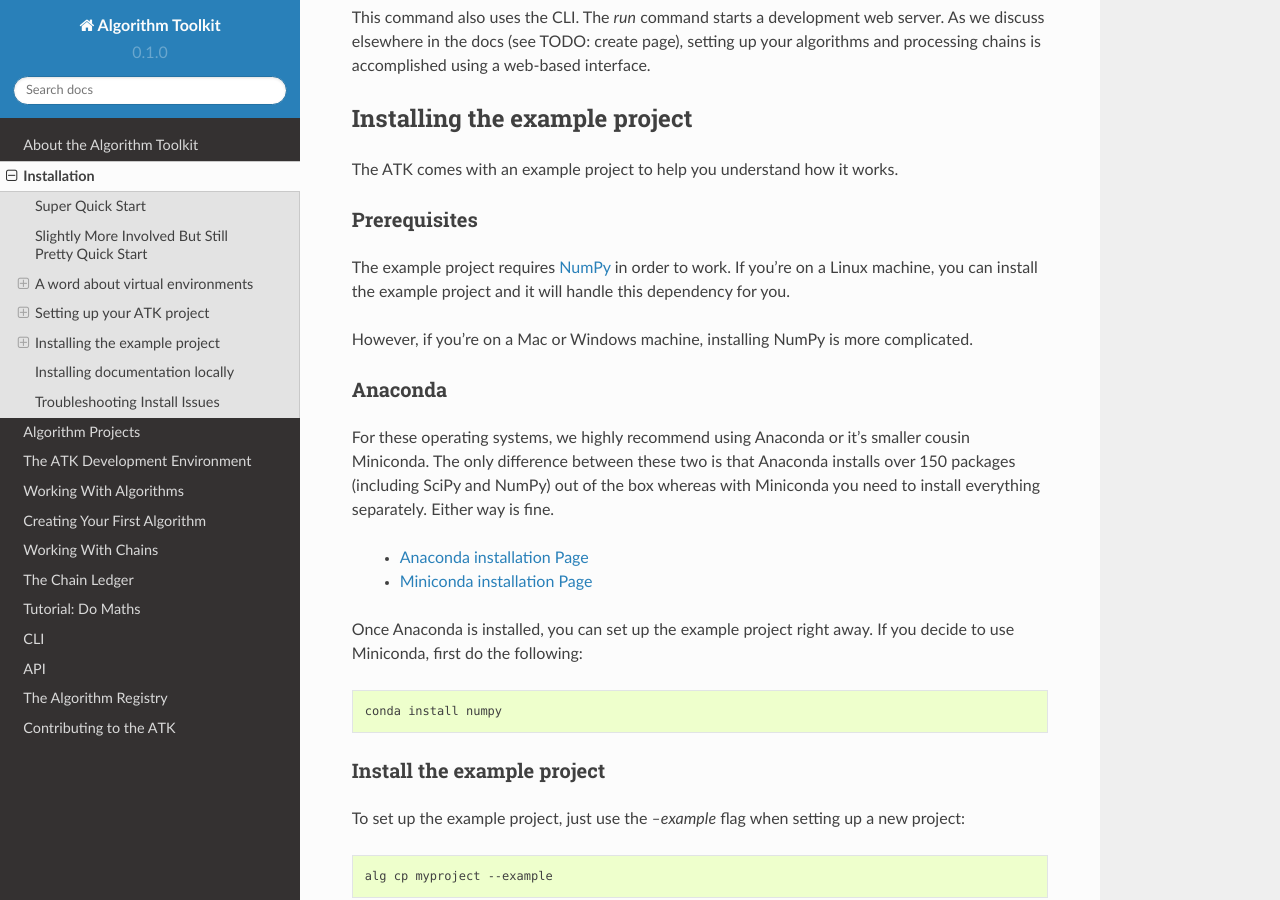
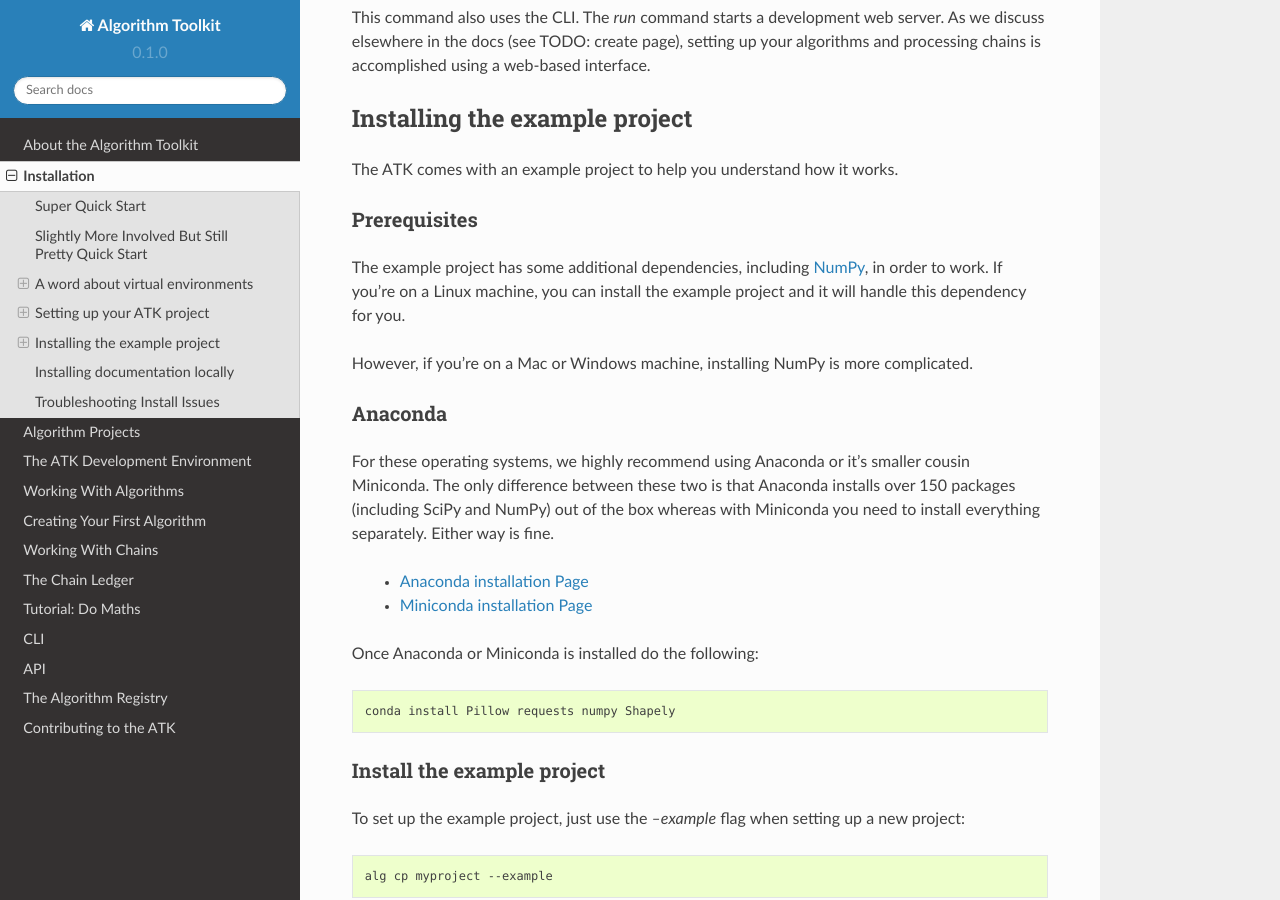
Before and after one commit to BeamIO-Inc/algorithm_toolkit, a Sphinx documentation site: the page built from docs/quick_start.rst, in a window 1280 px wide and 900 px high, scrolled down 2554 px. Built offline with Sphinx 7.4.7 and the Read the Docs theme 2.0.0, drawn with Linux system fonts in a browser that asks for light colours.

Commit message:
Modified setup.py to add more metadata. Also improved Windows install docs.

```diff
--- a/docs/quick_start.rst
+++ b/docs/quick_start.rst
@@ -122,7 +122,7 @@ The ATK comes with an example project to help you understand how it works.
 Prerequisites
 -------------
 
-The example project requires `NumPy <http://www.numpy.org/>`_ in order to work. If you're on a Linux machine, you can install the example project and it will handle this dependency for you.
+The example project has some additional dependencies, including `NumPy <http://www.numpy.org/>`_, in order to work. If you're on a Linux machine, you can install the example project and it will handle this dependency for you.
 
 However, if you're on a Mac or Windows machine, installing NumPy is more complicated.
 
@@ -134,11 +134,11 @@ For these operating systems, we highly recommend using Anaconda or it's smaller
     - `Anaconda installation Page <https://www.anaconda.com/download/#linux>`_
     - `Miniconda installation Page <https://docs.conda.io/en/latest/miniconda.html>`_
 
-Once Anaconda is installed, you can set up the example project right away. If you decide to use Miniconda, first do the following:
+Once Anaconda or Miniconda is installed do the following:
 
 .. code-block:: bash
 
-    conda install numpy
+    conda install Pillow requests numpy Shapely
 
 Install the example project
 ---------------------------
```
Also changed, not shown: setup.py (+11 -0 lines).
